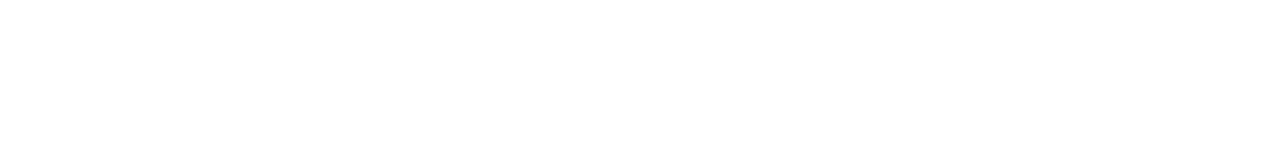
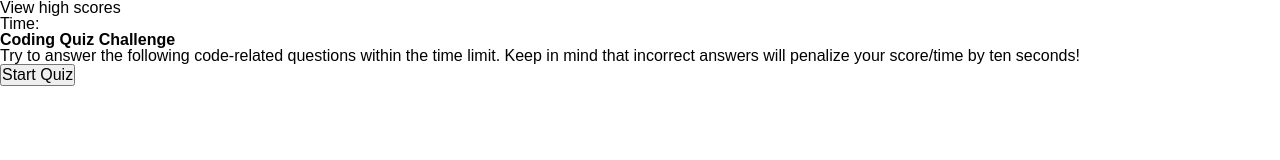
Before and after one commit to MarcusC811/Coding-Quiz-04-Challenge, a plain HTML site: page index.html in a window 1280 px wide. Drawn offline with Linux system fonts and the light colour scheme.

Commit message:
added first HTML

```diff
--- a/assets/script.js
+++ b/assets/script.js
@@ -0,0 +1,3 @@
+function init() {
+
+}
--- a/index.html
+++ b/index.html
@@ -9,6 +9,21 @@
     <link rel="stylesheet" href="/assets/style.css">
 </head>
 <body>
+    <nav>
+        <div> View high scores </div>
+        <div> Time: <span id="timer"></span> </div>
+    </nav>
 
+    <header>
+        <h1> Coding Quiz Challenge </h1>
+    </header>
+
+    <div>
+        <p> Try to answer the following code-related questions within the time limit. Keep in mind that incorrect answers will penalize your score/time by ten seconds! </p>
+        <button>
+            Start Quiz
+        </button>
+    </div>
+    <script src="/assets/script.js"></script>
 </body>
 </html>
```
